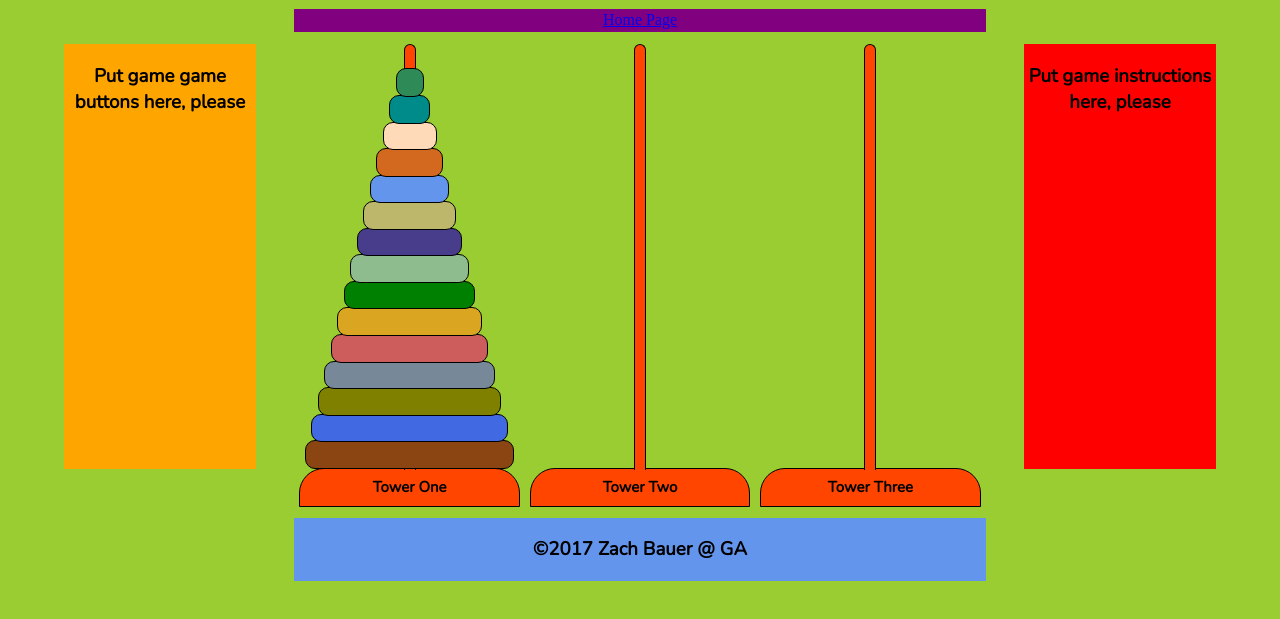
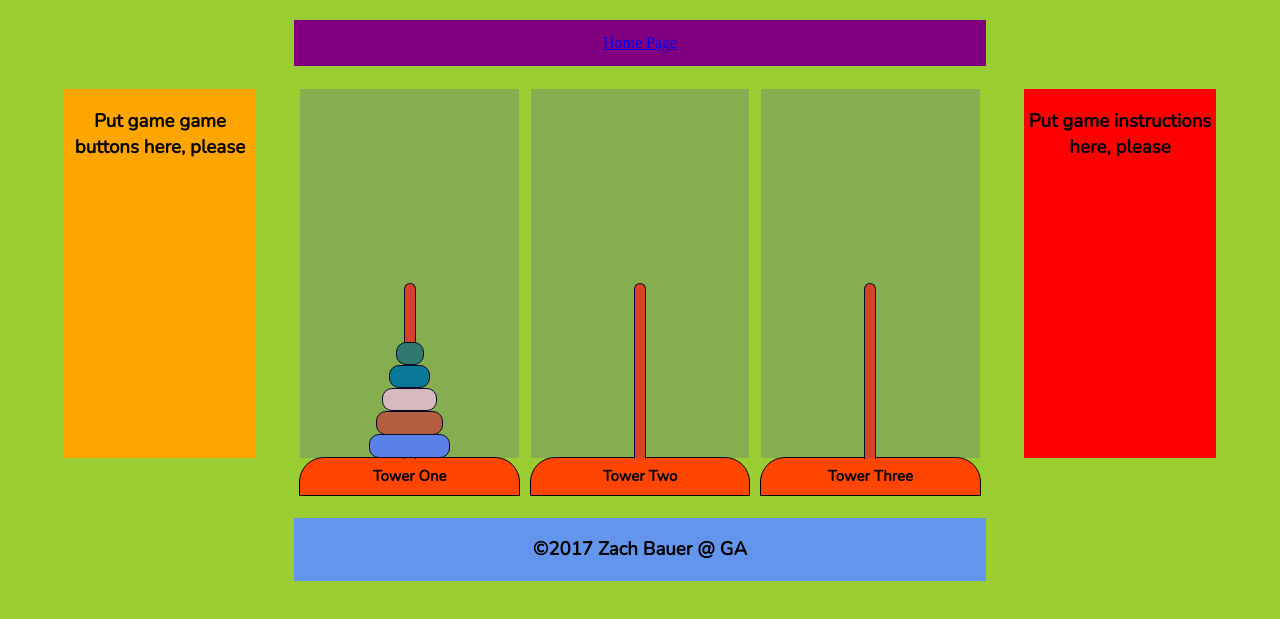
Before and after one commit to WrylyRiley/Tower-of-Hanoi, a website: page index.html in a window 1280 px wide. Shown: the part 177-796 px from the top of the page. Drawn offline with nearby package versions, Linux system fonts and the light colour scheme.

Commit message:
Did some stuff, added a few functions, still working through how I'm going to implement this beast

```diff
--- a/script.js
+++ b/script.js
@@ -4,13 +4,15 @@
 var gameVars = {
   diskIsHovering: false,
   towerOrigin: null,
-  towerDestination: null
+  towerDestination: null,
+  moveCounter: 0,
+  sameTower: false
 }
 
 var disks = {
   maxDisks: 15,
   minDisks: 3,
-  numDisks: 15,
+  numDisks: 5,
   diskHeight: 25,
   towerHeight: function() {
     return this.diskHeight * (this.numDisks + 2)
@@ -45,9 +47,9 @@ var towers = {
   twoEnd: 5,
   threeStart: 5,
   threeEnd: 6,
-  tower1: [],
-  tower2: [],
-  tower3: []
+  "tower-1": [],
+  "tower-2": [],
+  "tower-3": []
 }
 
 // first: need to populate grid with towers
@@ -64,21 +66,24 @@ function populateGame() {
   for (let i = disks.numDisks; i > 0; i--) {
     gridRow -= 1
     //add disks and give them an attribute to show "weight"
-    generateDisk(i + 1, i - 1, gridRow, gridColumn)
+    generateDisk(i, i - 1, gridRow, gridColumn)
   }
+  generateEventListeners()
 }
 
-function resetGame() {}
+function resetGame() {
+  gameVars.moveCounter = 0
+}
 
 function generateDisk(diskNum, colorNum, gridRow, gridColumn) {
   // Create new disk
   let currentDisk = $("<div></div>", {
     class: "disk",
-    "data-weight": `${diskNum}`,
-    "data-tower": "1"
+    id: `disk-${diskNum}`,
+    "data-towerNum": "Tower1"
   })
-  // Unshift disk number to array. Maybe I'll use this for tracking
-  towers.tower1.unshift(`${diskNum}`)
+  // push disk numbers to array.
+  towers["tower-1"].push(`${diskNum}`)
   // Chaining CSS in jQuery, use JSON object: https://stackoverflow.com/questions/5094788/jquery-chaining
 
   $(".game-container").append(currentDisk)
@@ -86,8 +91,8 @@ function generateDisk(diskNum, colorNum, gridRow, gridColumn) {
   currentDisk.css({
     //
     "background-color": disks.colors[colorNum],
-    height: "100%",
-    width: disks.widths[diskNum - 1] + "%",
+    height: "95%",
+    width: disks.widths[diskNum] + "%",
     "grid-row": `${gridRow} / span 1`,
     "grid-column": `${gridColumn} / span 1`,
     "justify-self": "center",
@@ -99,35 +104,69 @@ function generateDisk(diskNum, colorNum, gridRow, gridColumn) {
 }
 
 function generateWidths() {
-  diskIncrement = 5.625
+  diskIncrement = 5.66666666
   for (let i = 15; i > 0; i--) {
-    disks.widths[i] = 5.625 + diskIncrement * i
+    disks.widths[i] = diskIncrement + diskIncrement * i
   }
 }
 
-function diskHover(clickedTower, tower) {
+function diskHover(tower) {
+  let workingTower = towers[tower]
+  let discNum = workingTower.length - 1
+  //tower format: tower-#
+  // let towerNumber = tower.substr(tower.length-1, tower.length)
   if (towers[tower]) {
+    if (gameVars.diskIsHovering && disks.sameTower) {
+      sameTower = false
+      gameVars.diskIsHovering = false
+      $(`#disc-${discNum}`).css({
+        "margin-bottom": "0px"
+      })
+      return
+    }
+    //change css on selected div and make it hover
     gameVars.diskIsHovering = true
+    $(`#disc-${discNum}`).css({
+      "margin-bottom": "20px"
+    })
+  } else {
+    return
   }
+}
 
-  //change css on selected div and make it hover
+function placeDisc() {
+  gameVars.moveCounter += 1
+  if (gameVars.towerOrigin === gameVars.towerDestination) {
+  }
 }
 
 function generateEventListeners() {
   for (let i = 0; i < 3; i++) {
-    currentTower = $("<div></div>", { id: `tower${i}`, class: "towerListener" })
+    currentTower = $("<div></div>", {
+      id: `tower-${i + 1}`,
+      class: "towerListener"
+    })
 
-    currentTower.on("click", diskHover(this, $(this).attr("id")))
+    currentTower.on("click", function() {
+      if (disks.diskIsHovering) {
+        gameVars.towerDestination = $(this).attr("id")
+        placeDisc()
+      } else {
+        gameVars.towerOrigin = $(this).attr("id")
+        diskHover(gameVars.towerOrigin)
+      }
+    })
 
     $(".game-container").append(currentTower)
 
     currentTower.css({
-      height: "100%",
-      width: "100%",
-      "background-color": "rgbs(0, 0, 0, 0)",
       "grid-row": "5 / span 16",
       // Applies to columns 3, 4, and 5
       "grid-column": `${i + 3} / span 1`,
+      height: "100%",
+      width: "95%",
+      "justify-self": "center",
+      "background-color": "rgba(50, 50, 200, 0.2)",
       "z-index": "10"
     })
   }
@@ -138,3 +177,5 @@ function generateEventListeners() {
 // third: need to interact with disks somehow
 
 // draw the rest of the owl
+
+function winConditionCheck() {}
--- a/style.css
+++ b/style.css
@@ -136,14 +136,3 @@ h3 {
   grid-column: 5 / span 1;
 }
 /* Tower CSS */
-
-/* Disk CSS */
-.disk {
-  height: 100%;
-}
-/* Disk CSS */
-
-.disk-container {
-  grid-row: 5 / span 16;
-  grid-column: 3 / span 3;
-}
```
